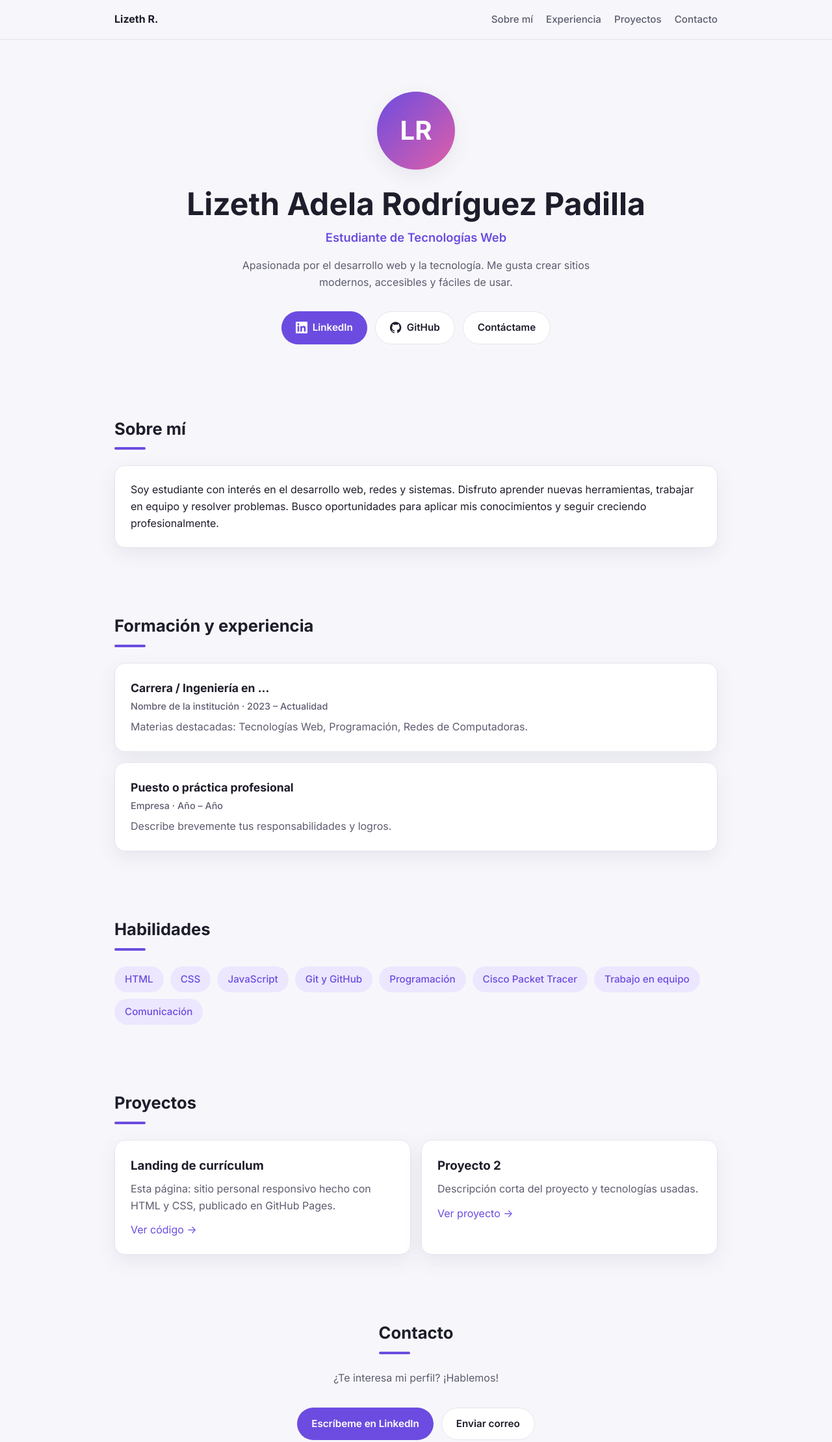
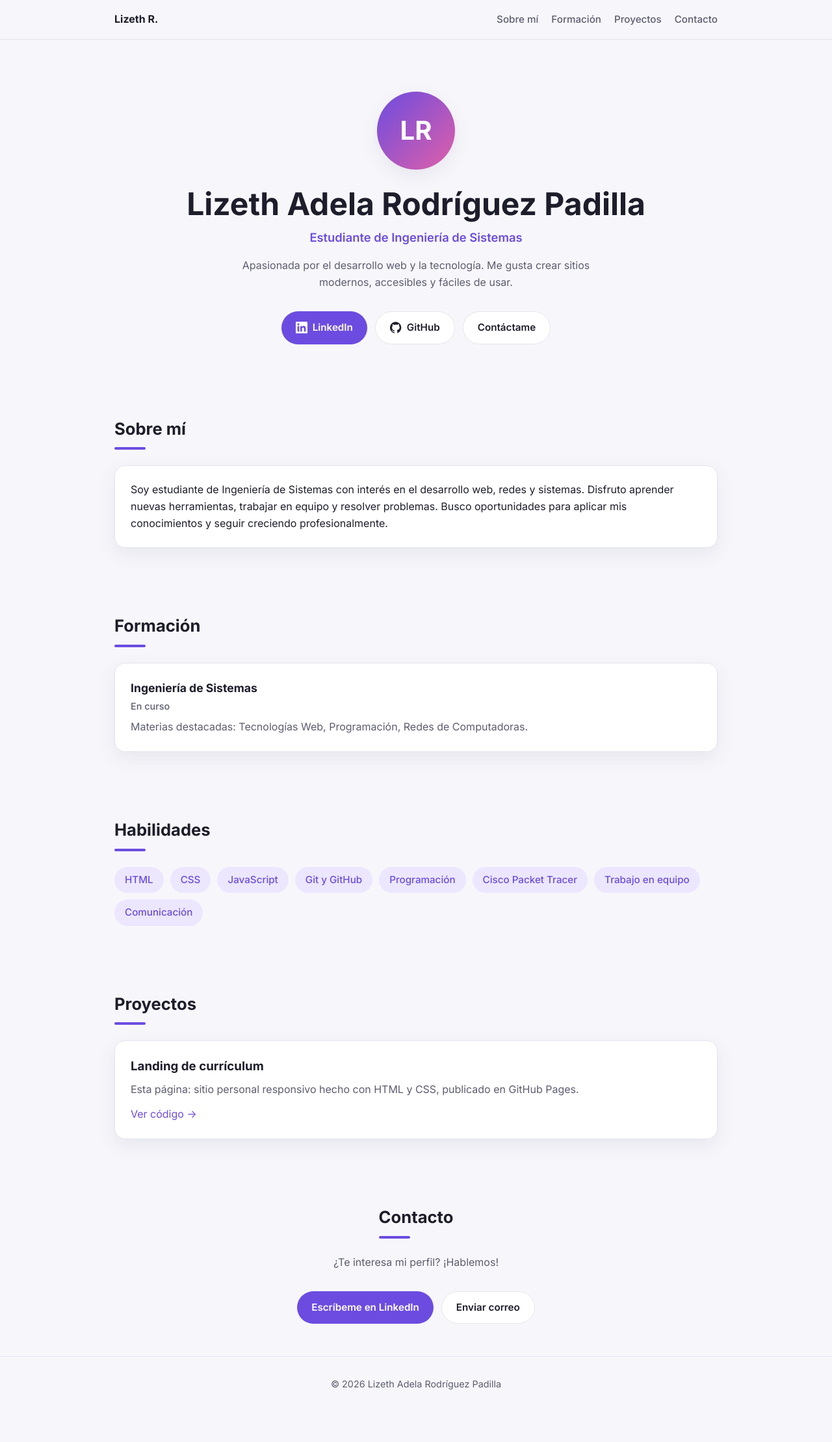
Before and after one commit to lixinrodriguez1-eng/Portafolio, a plain HTML site: page index.html in a window 1280 px wide. Shown: the top 2219 px of the page at 65% size. After the commit the page ends 2171 px from the top, so only its background shows below. Drawn offline with Linux system fonts and the light colour scheme.

Commit message:
Actualizar carrera y quitar textos de ejemplo
Co-Authored-By: Claude Opus 5.5 <noreply@anthropic.com>

```diff
--- a/index.html
+++ b/index.html
@@ -131,7 +131,7 @@
       <a href="#" class="logo">Lizeth R.</a>
       <ul>
         <li><a href="#sobre-mi">Sobre mí</a></li>
-        <li class="hide-sm"><a href="#experiencia">Experiencia</a></li>
+        <li class="hide-sm"><a href="#experiencia">Formación</a></li>
         <li><a href="#proyectos">Proyectos</a></li>
         <li><a href="#contacto">Contacto</a></li>
       </ul>
@@ -142,10 +142,10 @@
     <div class="container">
       <div class="avatar">LR</div>
       <h1>Lizeth Adela Rodríguez Padilla</h1>
-      <p class="role">Estudiante de Tecnologías Web</p> <!-- EDITA: tu puesto o carrera -->
+      <p class="role">Estudiante de Ingeniería de Sistemas</p>
       <p class="summary">
         Apasionada por el desarrollo web y la tecnología. Me gusta crear sitios
-        modernos, accesibles y fáciles de usar. <!-- EDITA: tu resumen profesional -->
+        modernos, accesibles y fáciles de usar.
       </p>
       <div class="buttons">
         <a class="btn btn-primary" href="https://www.linkedin.com/in/lizeth-adela-rodriguez-padilla-70501432b/" target="_blank" rel="noopener">
@@ -168,8 +168,7 @@
       <h2>Sobre mí</h2>
       <div class="card">
         <p>
-          <!-- EDITA: escribe un párrafo sobre ti -->
-          Soy estudiante con interés en el desarrollo web, redes y sistemas. Disfruto aprender
+          Soy estudiante de Ingeniería de Sistemas con interés en el desarrollo web, redes y sistemas. Disfruto aprender
           nuevas herramientas, trabajar en equipo y resolver problemas. Busco oportunidades
           para aplicar mis conocimientos y seguir creciendo profesionalmente.
         </p>
@@ -177,18 +176,12 @@
     </section>
 
     <section id="experiencia">
-      <h2>Formación y experiencia</h2>
+      <h2>Formación</h2>
       <div class="timeline">
-        <!-- EDITA: agrega o quita tarjetas según tu historial -->
         <div class="card">
-          <h3>Carrera / Ingeniería en ...</h3>
-          <p class="meta">Nombre de la institución · 2023 – Actualidad</p>
+          <h3>Ingeniería de Sistemas</h3>
+          <p class="meta">En curso</p>
           <p>Materias destacadas: Tecnologías Web, Programación, Redes de Computadoras.</p>
-        </div>
-        <div class="card">
-          <h3>Puesto o práctica profesional</h3>
-          <p class="meta">Empresa · Año – Año</p>
-          <p>Describe brevemente tus responsabilidades y logros.</p>
         </div>
       </div>
     </section>
@@ -196,7 +189,6 @@
     <section id="habilidades">
       <h2>Habilidades</h2>
       <div class="skills">
-        <!-- EDITA: tus habilidades -->
         <span class="skill">HTML</span>
         <span class="skill">CSS</span>
         <span class="skill">JavaScript</span>
@@ -211,16 +203,10 @@
     <section id="proyectos">
       <h2>Proyectos</h2>
       <div class="grid">
-        <!-- EDITA: tus proyectos -->
         <div class="card">
           <h3>Landing de currículum</h3>
           <p>Esta página: sitio personal responsivo hecho con HTML y CSS, publicado en GitHub Pages.</p>
-          <a href="https://github.com/lixinrodriguez1-eng" target="_blank" rel="noopener">Ver código →</a>
-        </div>
-        <div class="card">
-          <h3>Proyecto 2</h3>
-          <p>Descripción corta del proyecto y tecnologías usadas.</p>
-          <a href="#" target="_blank" rel="noopener">Ver proyecto →</a>
+          <a href="https://github.com/lixinrodriguez1-eng/Portafolio" target="_blank" rel="noopener">Ver código →</a>
         </div>
       </div>
     </section>
@@ -230,8 +216,7 @@
       <p>¿Te interesa mi perfil? ¡Hablemos!</p>
       <div class="buttons">
         <a class="btn btn-primary" href="https://www.linkedin.com/in/lizeth-adela-rodriguez-padilla-70501432b/" target="_blank" rel="noopener">Escríbeme en LinkedIn</a>
-        <!-- EDITA (opcional): pon tu correo -->
-        <a class="btn btn-outline" href="mailto:tu-correo@ejemplo.com">Enviar correo</a>
+        <a class="btn btn-outline" href="mailto:lixinrodriguez1@gmail.com">Enviar correo</a>
       </div>
     </section>
 
```
Also changed, not shown: 1 other file.
